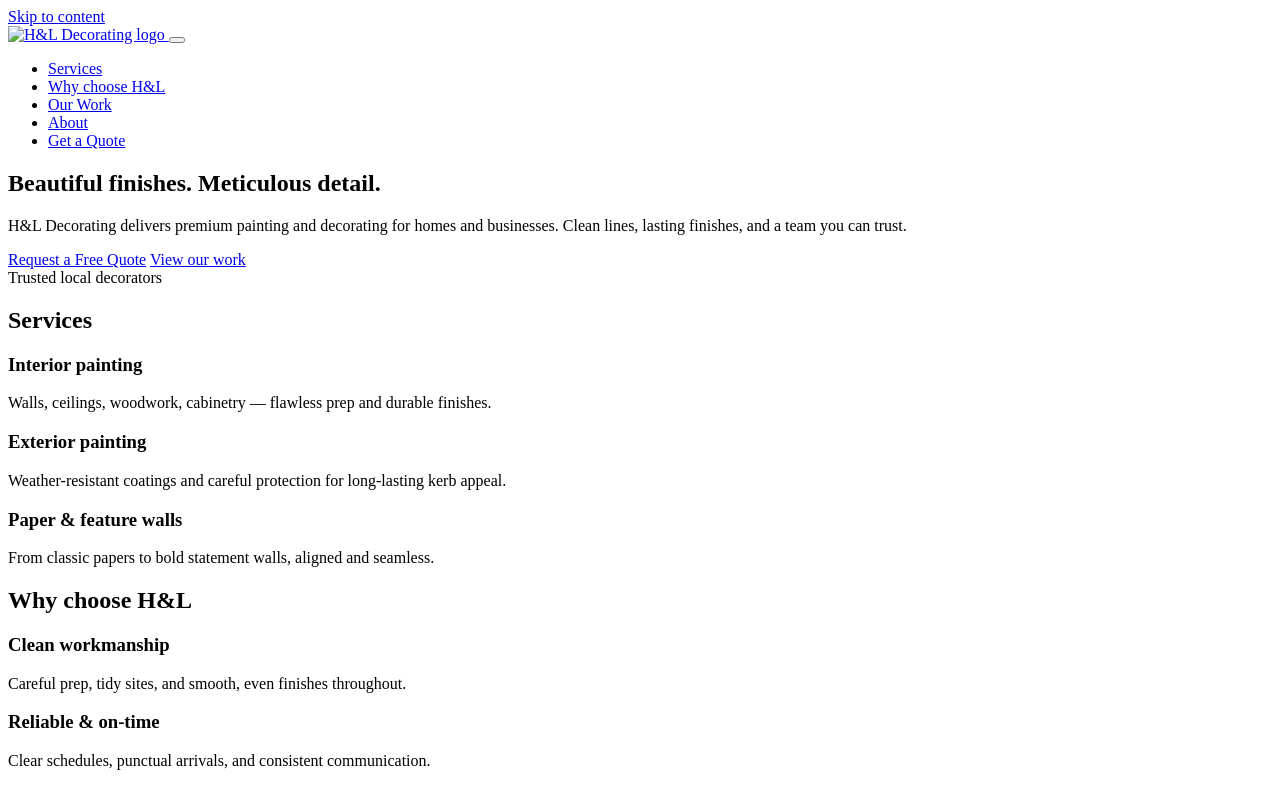
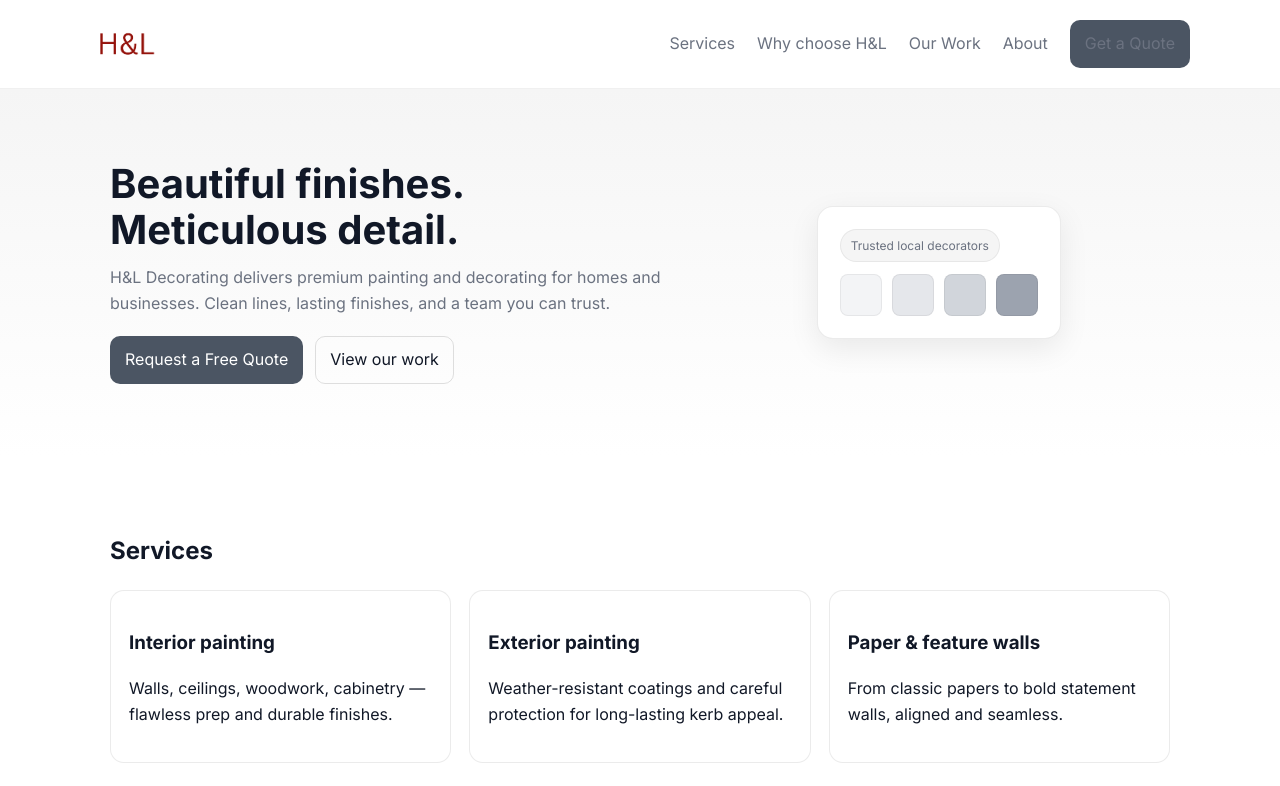
Before and after one commit to functionforge-dev/hl-decorating, a plain HTML site: page docs/index.html in a window 1280 px wide. Shown: the top 786 px of the page. Drawn offline with Linux system fonts and the light colour scheme; the site is published under a folder, as on GitHub Pages, so addresses that start at the root find nothing.

Commit message:
Fix asset paths for GitHub Pages (relative URLs)

```diff
--- a/docs/index.html
+++ b/docs/index.html
@@ -8,16 +8,16 @@
     <link rel="preconnect" href="https://fonts.googleapis.com">
     <link rel="preconnect" href="https://fonts.gstatic.com" crossorigin>
     <link href="https://fonts.googleapis.com/css2?family=Inter:wght@300;400;500;600;700&display=swap" rel="stylesheet">
-    <link rel="icon" href="/favicon.svg" type="image/svg+xml">
-    <link rel="stylesheet" href="/styles.css" />
+    <link rel="icon" href="favicon.svg" type="image/svg+xml">
+    <link rel="stylesheet" href="styles.css" />
   </head>
   <body>
     <a class="skip-link" href="#main">Skip to content</a>
 
     <header class="site-header">
       <div class="container header-inner">
-        <a class="logo" href="/" aria-label="H&L Decorating">
-          <img class="logo-mark" src="/H%26L%20logo.png" alt="H&L Decorating logo" onerror="this.onerror=null;this.src='/logo.svg'" />
+        <a class="logo" href="./" aria-label="H&L Decorating">
+          <img class="logo-mark" src="H%26L%20logo.png" alt="H&L Decorating logo" onerror="this.onerror=null;this.src='logo.svg'" />
         </a>
         <button class="nav-toggle" aria-expanded="false" aria-label="Open menu">
           <span class="bar"></span>
@@ -191,6 +191,6 @@
       </div>
     </footer>
 
-    <script src="/script.js" defer></script>
+    <script src="script.js" defer></script>
   </body>
   </html>
```
Also changed, not shown: index.html (+5 -5 lines).
